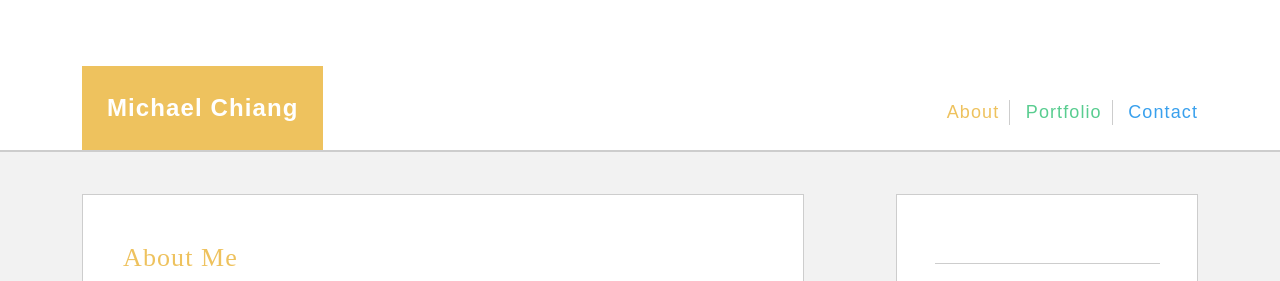
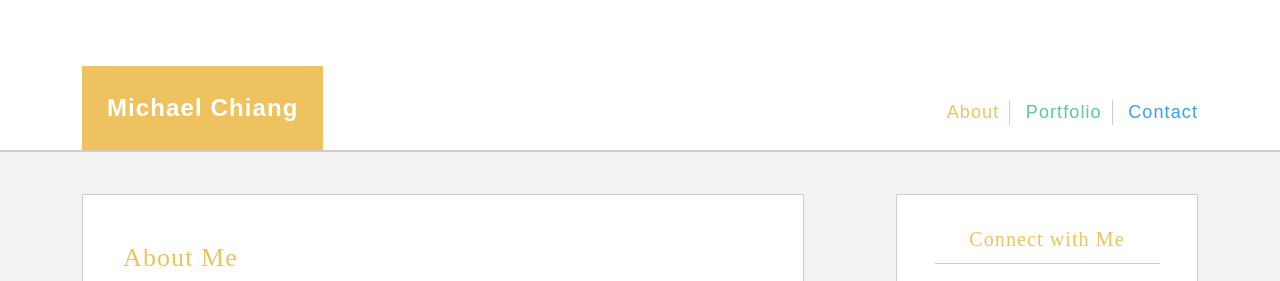
Before and after one commit to Mike-C25/Basic-Portfolio, a plain HTML site: page index.html in a window 1280 px wide. Shown: the top 281 px of the page. Drawn offline with Linux system fonts and the light colour scheme; a web font is replaced by a local one.

Commit message:
fixed javascript

```diff
--- a/assets/css/style.scss
+++ b/assets/css/style.scss
@@ -248,9 +248,7 @@ nav {
             margin: 0 auto;
             padding: 10px 0;
             text-align: center;
-            color: white;
             border-bottom: 1px solid #cdcdcd;
-            transition: color 1s ease-in-out;
             &.g {
                 color: #59CD90;
             }
--- a/assets/js/script.js
+++ b/assets/js/script.js
@@ -14,8 +14,9 @@ $(document).ready(function(){
 	lastPart = lastPart.substr(0, lastPart.lastIndexOf("."));
 	//console.log(lastPart);
 
-	console.log(pageTitle[lastPart]);
+	// console.log(pageTitle[lastPart]);
 
 	var colorvar = pageTitle[lastPart];
 	$(".title").addClass(colorvar);
+	$(".content-contain h3").addClass(colorvar);
 });
```
Also changed, not shown: assets/css/style.css.
